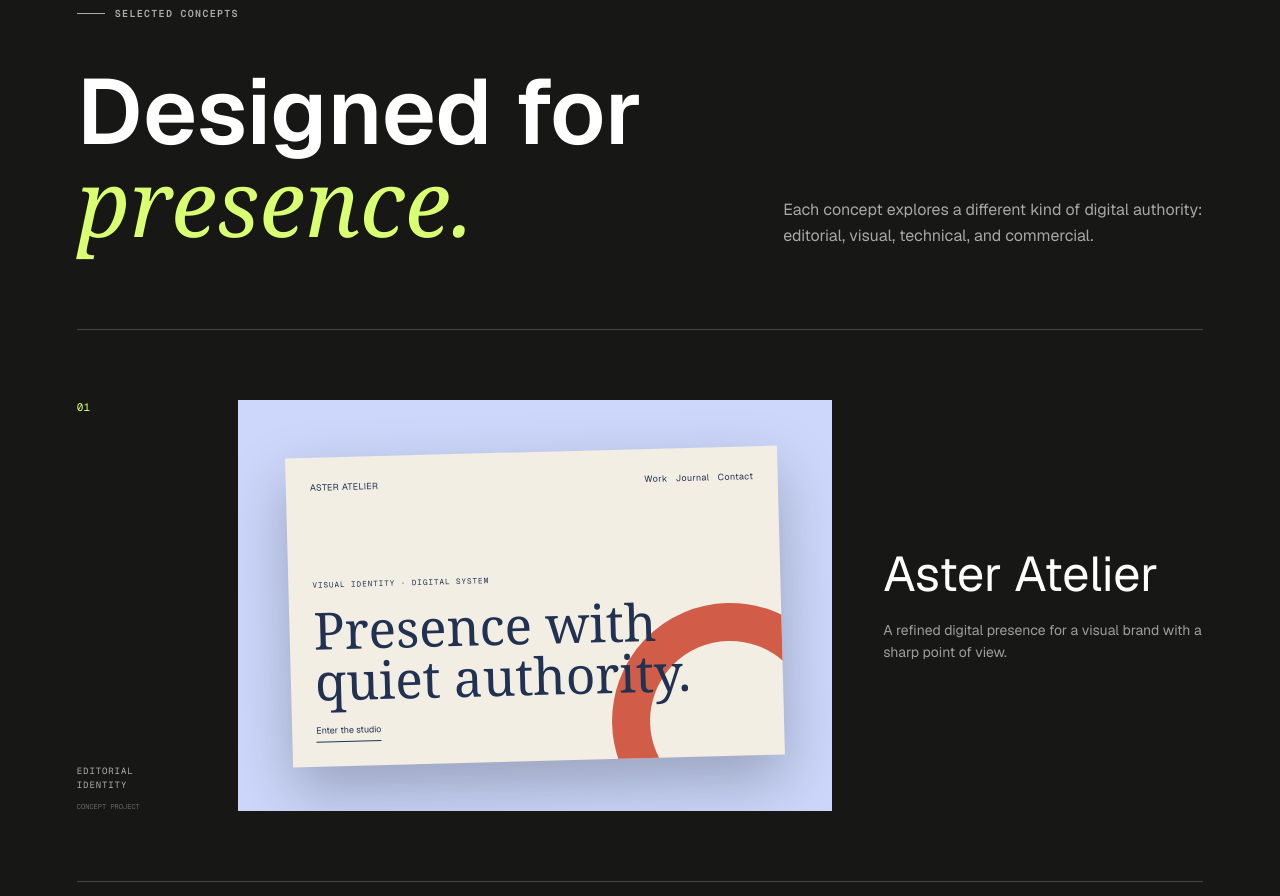
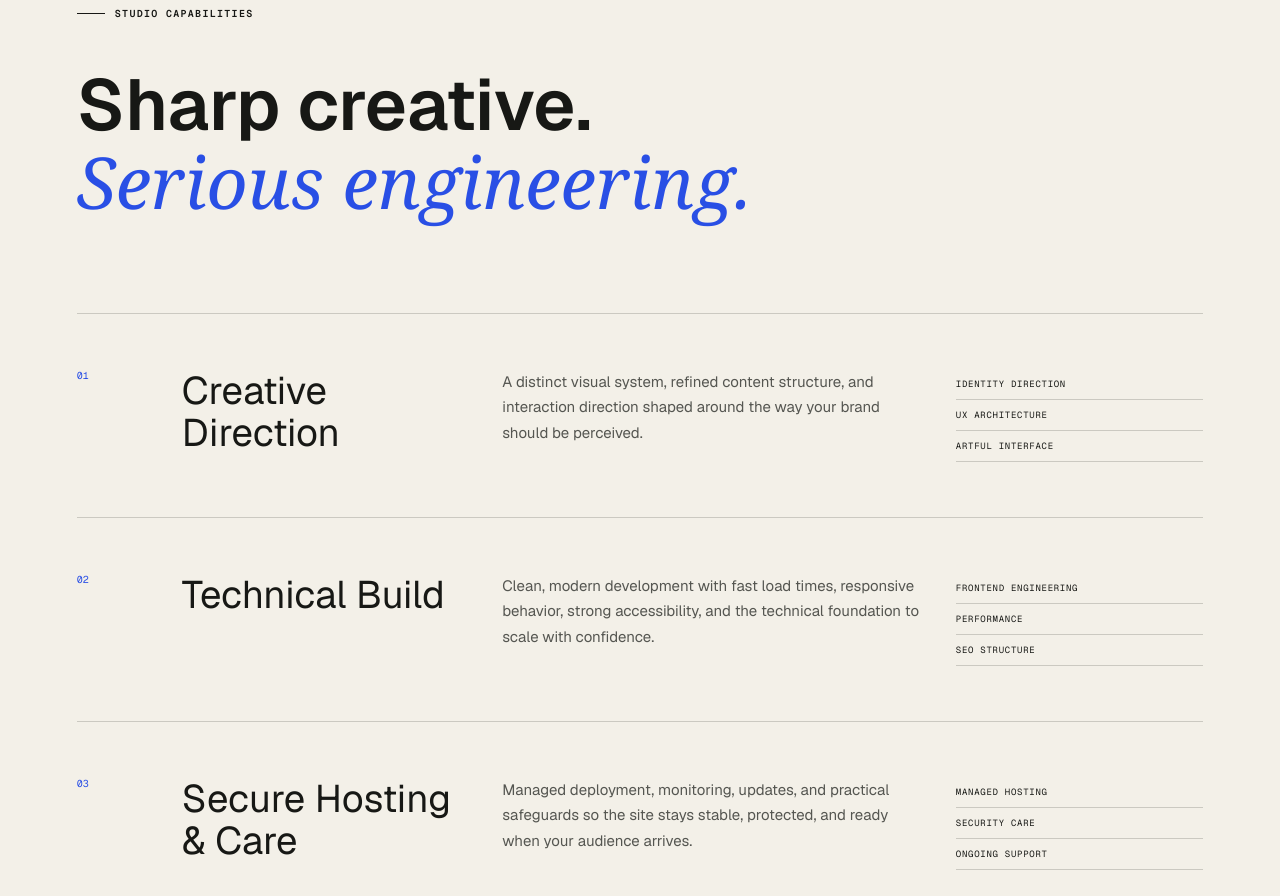
Before and after one commit to PeterwuSDE/peter-wu-studio, a Next.js app: page / in a window 1280 px wide. Shown: the part 1860-2756 px from the top of the page. Built offline with nearby package versions, Linux system fonts and the light colour scheme.

Commit message:
Remove concept work section and its navigation links

```diff
--- a/app/MobileMenu.tsx
+++ b/app/MobileMenu.tsx
@@ -5,7 +5,6 @@ import type { MouseEvent } from "react";
 import { navigateToSection } from "./SectionLink";
 
 const mobileLinks = [
-  { href: "#work", label: "Work" },
   { href: "#services", label: "Services" },
   { href: "#process", label: "Process" },
   { href: "#about", label: "About" },
--- a/app/globals.css
+++ b/app/globals.css
@@ -109,45 +109,7 @@ h1 em, h2 em { color: var(--blue); font-family: Georgia, 'Times New Roman', seri
 .intro-copy p { font-size: 16px; line-height: 1.7; color: #4f504c; }
 .intro-copy p:first-child { margin-top: 0; color: var(--ink); font-size: 19px; }
 
-.work-section { background: var(--ink); color: white; }
-.section-heading { display: grid; grid-template-columns: 1.15fr .85fr; gap: 60px; align-items: end; margin-bottom: 80px; }
-.section-heading h2 { font-size: clamp(56px, 7.2vw, 112px); line-height: .98; letter-spacing: 0; margin: 0; font-weight: 600; }
-.section-heading h2 em, .process-intro h2 em { color: var(--lime); }
-.section-heading > p { max-width: 420px; justify-self: end; color: rgba(255,255,255,.62); font-size: 16px; line-height: 1.65; }
-.project { display: grid; grid-template-columns: 110px minmax(0, 1fr) minmax(230px, 320px); gap: clamp(25px, 4vw, 65px); align-items: center; padding: 70px 0; border-top: 1px solid rgba(255,255,255,.2); }
-.project:last-child { border-bottom: 1px solid rgba(255,255,255,.2); }
-.project-meta { align-self: stretch; display: flex; flex-direction: column; }
-.project-meta > span { font: 11px var(--font-geist-mono); color: var(--lime); }
-.project-meta p { margin: auto 0 10px; font: 9px var(--font-geist-mono); text-transform: uppercase; line-height: 1.5; letter-spacing: .1em; color: rgba(255,255,255,.65); }
-.project-meta small { font: 7px var(--font-geist-mono); color: rgba(255,255,255,.35); }
-.project-visual { min-height: 390px; padding: clamp(24px, 4vw, 60px); display: grid; place-items: center; overflow: clip; }
-.project-screen { width: 100%; max-width: 660px; aspect-ratio: 1.65; position: relative; overflow: clip; box-shadow: 0 25px 60px rgba(0,0,0,.25); }
-.project-info h3 { margin: 0 0 18px; font-size: clamp(32px, 3.8vw, 54px); line-height: 1.08; letter-spacing: 0; }
-.project-info p { color: rgba(255,255,255,.58); line-height: 1.6; font-size: 14px; }
-.project-aster .project-visual { background: #ccd7fb; }
-.aster-screen { background: #f3eee4; color: #203151; padding: 24px; transform: rotate(-1.5deg); }
-.screen-nav { display: flex; justify-content: space-between; font-size: clamp(6px, .7vw, 10px); letter-spacing: .05em; }
-.aster-copy { position: relative; z-index: 2; margin-top: 17%; }
-.aster-copy span { font: clamp(6px, .6vw, 9px) var(--font-geist-mono); letter-spacing: .12em; }
-.aster-copy strong { display: block; margin-top: 10px; font-family: Georgia,serif; font-size: clamp(28px, 4vw, 62px); line-height: 1; font-weight: 400; letter-spacing: 0; }
-.aster-copy i { display: inline-block; margin-top: 18px; font-size: clamp(7px, .7vw, 11px); font-style: normal; border-bottom: 1px solid; padding-bottom: 3px; }
-.aster-orbit { position: absolute; width: 48%; aspect-ratio: 1; border: clamp(18px, 3vw, 44px) solid #d15d48; border-radius: 50%; right: -13%; bottom: -27%; }
-.project-common .project-visual { background: #dd6241; }
-.common-screen { background: #f2d14e; color: #342319; padding: 25px; transform: rotate(1.2deg); }
-.common-stamp { width: 52px; height: 52px; border-radius: 50%; border: 1px solid; display: grid; place-items: center; text-align: center; font-weight: 800; font-size: 13px; line-height: .8; }
-.common-stamp small { font-size: 4px; letter-spacing: .08em; }
-.common-note { position: absolute; right: 20px; top: 28px; font: clamp(5px,.6vw,8px) var(--font-geist-mono); letter-spacing: .1em; }
-.common-screen > strong { position: absolute; left: 7%; bottom: 13%; font-size: clamp(34px,5vw,78px); line-height: .95; letter-spacing: 0; }
-.common-screen > i { position: absolute; right: 6%; bottom: 8%; font: clamp(6px,.65vw,9px) var(--font-geist-mono); font-style: normal; }
-.portfolio-orb { position: absolute; width: 28%; aspect-ratio: 1; border-radius: 50%; background: #efe5cf; right: 11%; top: 23%; box-shadow: 0 8px 0 rgba(72,49,24,.15); display: grid; place-items: center; }
-.portfolio-orb span { width: 65%; aspect-ratio: 1; border-radius: 50%; background: #6a3d24; box-shadow: inset 5px 5px 8px rgba(0,0,0,.25); }
-.portfolio-orb::after { content: ""; position: absolute; inset: -12%; border: 1px solid rgba(52,35,25,.35); border-radius: 50%; }
-.project-northline .project-visual { background: #9cb6a0; }
-.northline-screen { background: #dce0d6; color: #1d2c23; transform: rotate(-1deg); }
-.northline-nav { height: 16%; padding: 0 5%; display: flex; align-items: center; justify-content: space-between; font-size: clamp(5px,.6vw,9px); border-bottom: 1px solid rgba(0,0,0,.2); }
-.northline-shape { position: absolute; right: 0; top: 16%; bottom: 0; width: 48%; background: #48604e; clip-path: polygon(21% 0,100% 0,100% 100%,0 100%); }
-.northline-screen > strong { position: absolute; z-index: 2; left: 5%; bottom: 19%; font-size: clamp(31px,4.6vw,70px); line-height: .98; letter-spacing: 0; }
-.northline-screen > i { position: absolute; left: 5%; bottom: 7%; font: clamp(6px,.65vw,10px) var(--font-geist-mono); font-style: normal; }
+.process-intro h2 em { color: var(--lime); }
 
 .services-section { background: var(--paper); }
 .services-heading { max-width: 1080px; margin-bottom: 90px; }
@@ -225,10 +187,6 @@ footer > p { margin: 0; font-size: 14px; line-height: 1.55; color: #555651; }
   .browser-card { width: min(78vw,650px); left: 10%; }
   .browser-site { height: 540px; }
   .hero-proof { width: 100%; bottom: auto; top: calc(100svh - 63px); }
-  .project { grid-template-columns: 70px 1fr; }
-  .project-visual { grid-column: 2; }
-  .project-info { grid-column: 2; }
-  .project-meta { grid-row: 1 / span 2; }
   .service { grid-template-columns: 50px .7fr 1.3fr; }
   .service ul { grid-column: 3; }
   .about-section { gap: 70px; }
@@ -253,18 +211,9 @@ footer > p { margin: 0; font-size: 14px; line-height: 1.55; color: #555651; }
   .hero-proof { top: auto; bottom: 0; height: 52px; padding: 0 20px; }
   .hero-proof span:nth-of-type(even), .hero-proof i:nth-of-type(n+3) { display: none; }
   .section-pad { padding: 90px 22px; }
-  .intro-grid, .section-heading, .process-section, .about-section, .faq-section { grid-template-columns: 1fr; }
+  .intro-grid, .process-section, .about-section, .faq-section { grid-template-columns: 1fr; }
   .intro-grid { gap: 50px; }
   .intro-copy { padding: 28px 0 0; border-left: 0; border-top: 1px solid var(--line); }
-  .section-heading { gap: 28px; margin-bottom: 50px; }
-  .section-heading > p { justify-self: start; }
-  .project { grid-template-columns: 1fr; gap: 22px; padding: 48px 0; }
-  .project-meta { grid-row: auto; flex-direction: row; align-items: center; gap: 20px; }
-  .project-meta p { margin: 0; }
-  .project-meta small { margin-left: auto; }
-  .project-visual, .project-info { grid-column: 1; }
-  .project-visual { min-height: auto; padding: 24px; }
-  .project-info p { max-width: 430px; }
   .services-heading { margin-bottom: 60px; }
   .service { grid-template-columns: 36px 1fr; gap: 24px; padding: 40px 0; }
   .service > p, .service ul { grid-column: 2; }
@@ -285,8 +234,6 @@ footer > p { margin: 0; font-size: 14px; line-height: 1.55; color: #555651; }
   .browser-site { height: 330px; }
   .visual-note { display: none; }
   .launch-badge { transform: scale(.88) rotate(3deg); transform-origin: right bottom; }
-  .project-info h3 { font-size: 36px; }
-  .common-stamp { width: 38px; height: 38px; font-size: 10px; }
   .contact-star { font-size: 48px; top: 8%; }
 }
 
--- a/app/page.tsx
+++ b/app/page.tsx
@@ -1,60 +1,5 @@
 import { MobileMenu } from "./MobileMenu";
 import { SectionLink } from "./SectionLink";
-
-const projects = [
-  {
-    number: "01",
-    type: "Editorial Identity",
-    name: "Aster Atelier",
-    description: "A refined digital presence for a visual brand with a sharp point of view.",
-    className: "project-aster",
-    mockup: (
-      <div className="project-screen aster-screen" aria-hidden="true">
-        <div className="screen-nav">
-          <span>ASTER ATELIER</span>
-          <span>Work&nbsp;&nbsp; Journal&nbsp;&nbsp; Contact</span>
-        </div>
-        <div className="aster-copy">
-          <span>VISUAL IDENTITY · DIGITAL SYSTEM</span>
-          <strong>Presence with<br />quiet authority.</strong>
-          <i>Enter the studio</i>
-        </div>
-        <div className="aster-orbit" />
-      </div>
-    ),
-  },
-  {
-    number: "02",
-    type: "Premium Portfolio",
-    name: "Lucent House",
-    description: "A cinematic portfolio system built for high-impact launches and inquiries.",
-    className: "project-common",
-    mockup: (
-      <div className="project-screen common-screen" aria-hidden="true">
-        <div className="common-stamp">LH<br /><small>INDEX</small></div>
-        <span className="common-note">SELECTED WORK · PRESS · BOOKING</span>
-        <strong>THE IMAGE<br />LEADS.</strong>
-        <div className="portfolio-orb"><span /></div>
-        <i>VIEW THE INDEX</i>
-      </div>
-    ),
-  },
-  {
-    number: "03",
-    type: "Secure Platform",
-    name: "Meridian One",
-    description: "A polished web platform engineered for speed, stability, and trust.",
-    className: "project-northline",
-    mockup: (
-      <div className="project-screen northline-screen" aria-hidden="true">
-        <div className="northline-nav"><b>MERIDIAN / ONE</b><span>SYSTEM&nbsp;&nbsp; SECURITY&nbsp;&nbsp; ACCESS</span></div>
-        <div className="northline-shape" />
-        <strong>DESIGNED SHARP.<br />BUILT SECURE.</strong>
-        <i>OPEN THE SYSTEM</i>
-      </div>
-    ),
-  },
-];
 
 const services = [
   {
@@ -119,7 +64,6 @@ export default function Home() {
           <span className="brand-name">Northline<br />Studio</span>
         </SectionLink>
         <nav className="desktop-nav" aria-label="Primary navigation">
-          <SectionLink href="#work">Work</SectionLink>
           <SectionLink href="#services">Services</SectionLink>
           <SectionLink href="#process">Process</SectionLink>
           <SectionLink href="#about">About</SectionLink>
@@ -135,7 +79,6 @@ export default function Home() {
           <p className="hero-intro">Northline Studio creates elevated web experiences with strong visual direction, precise engineering, secure hosting, and the kind of polish that makes a brand feel established from the first click.</p>
           <div className="hero-actions">
             <SectionLink className="button button-primary" href="#contact">Build your presence</SectionLink>
-            <SectionLink className="text-link" href="#work">See studio concepts <span>↓</span></SectionLink>
           </div>
         </div>
 
@@ -171,29 +114,6 @@ export default function Home() {
             <p>Your website is often the first serious proof of your taste, credibility, and ambition. It should feel considered at every detail: layout, motion, typography, performance, and the path toward inquiry.</p>
             <p>Northline Studio brings design sensibility and technical discipline together, creating digital homes that look refined, load quickly, stay dependable, and support the next stage of your brand.</p>
           </div>
-        </div>
-      </section>
-
-      <section className="work-section section-pad" id="work">
-        <div className="section-heading">
-          <div><p className="section-kicker light">Selected concepts</p><h2>Designed for<br /><em>presence.</em></h2></div>
-          <p>Each concept explores a different kind of digital authority: editorial, visual, technical, and commercial.</p>
-        </div>
-        <div className="project-list">
-          {projects.map((project) => (
-            <article className={`project ${project.className}`} key={project.name}>
-              <div className="project-meta">
-                <span>{project.number}</span>
-                <p>{project.type}</p>
-                <small>CONCEPT PROJECT</small>
-              </div>
-              <div className="project-visual">{project.mockup}</div>
-              <div className="project-info">
-                <h3>{project.name}</h3>
-                <p>{project.description}</p>
-              </div>
-            </article>
-          ))}
         </div>
       </section>
 
@@ -286,7 +206,7 @@ export default function Home() {
       <footer>
         <SectionLink className="brand footer-brand" href="#top" aria-label="Back to top"><NorthlineLogo className="brand-logo" /><span className="brand-name">Northline<br />Studio</span></SectionLink>
         <p>Design-led web experiences, secure hosting,<br />and managed care for brands with high standards.</p>
-        <div className="footer-links"><SectionLink href="#work">Work</SectionLink><SectionLink href="#services">Services</SectionLink><SectionLink href="#about">About</SectionLink><SectionLink href="#contact">Contact</SectionLink></div>
+        <div className="footer-links"><SectionLink href="#services">Services</SectionLink><SectionLink href="#about">About</SectionLink><SectionLink href="#contact">Contact</SectionLink></div>
         <div className="footer-bottom"><span>© {new Date().getFullYear()} Northline Studio</span><span>Designed with care. Built to last.</span><SectionLink href="#top">Back to top ↑</SectionLink></div>
       </footer>
     </main>
```
Also changed, not shown: 1 other file (tests, documents, lock files or other folders).
